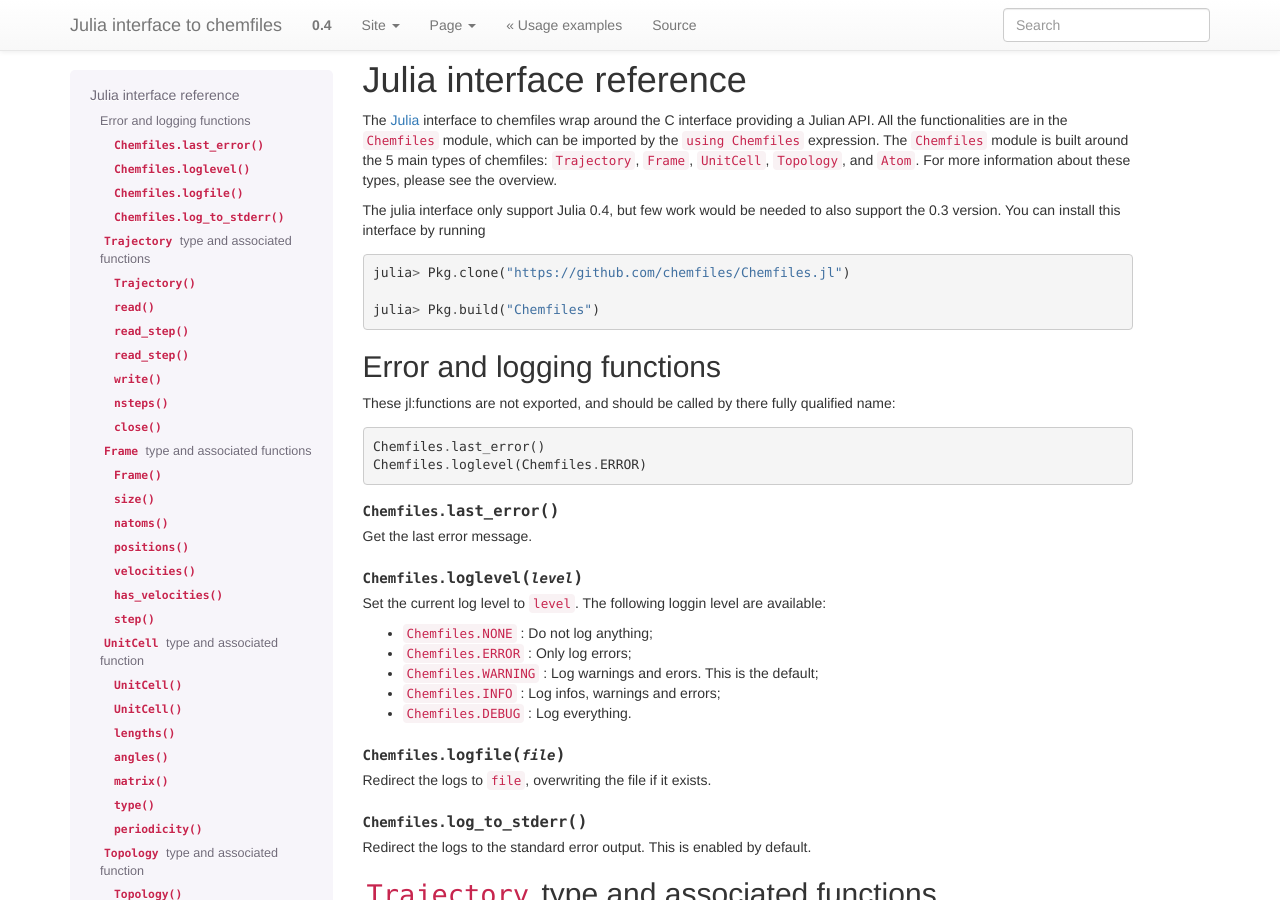
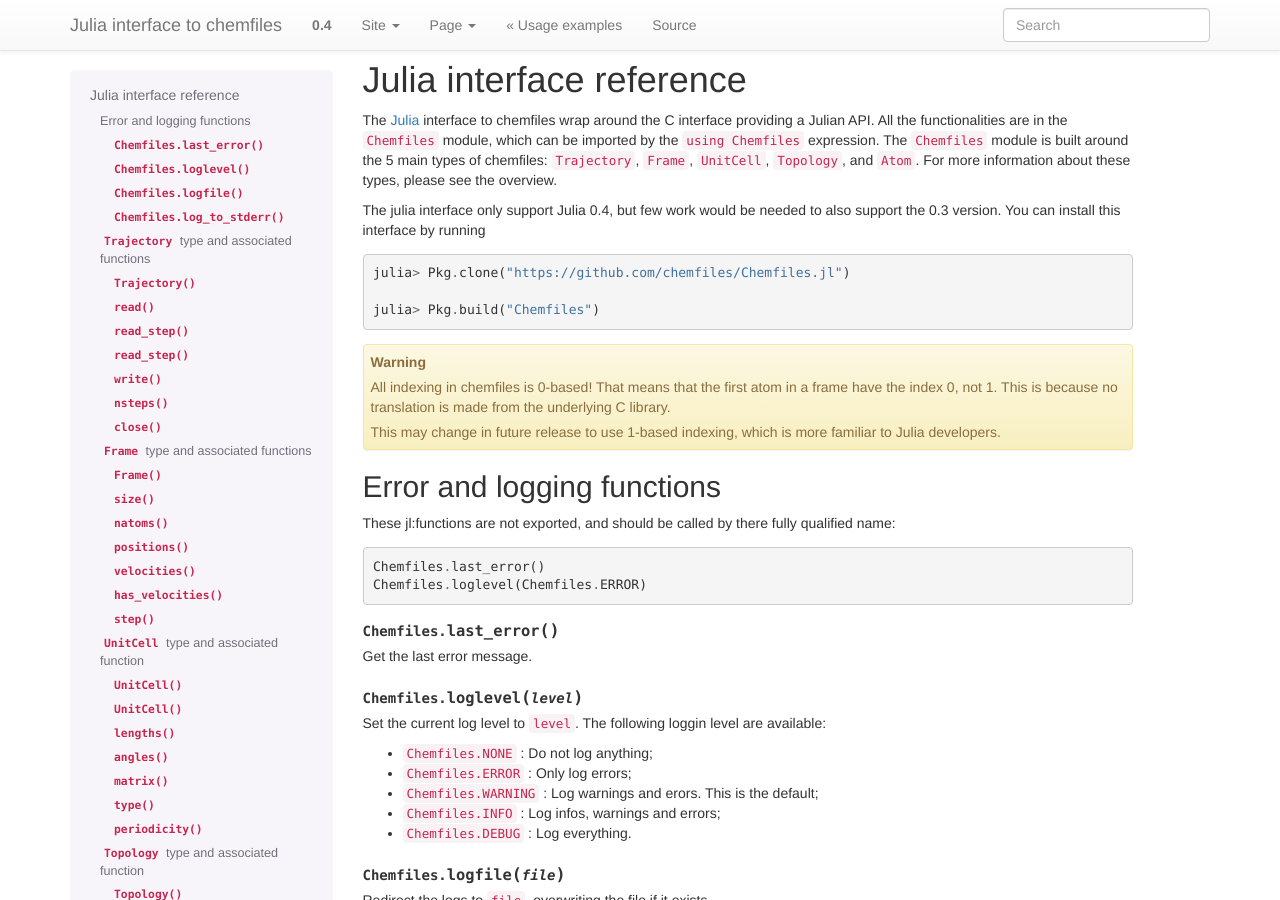
Before and after one commit to chemfiles/Chemfiles.jl, a Sphinx documentation site: the page built from doc/reference.rst, in a window 1280 px wide and 900 px high. Built offline with Sphinx 7.4.7, drawn with Linux system fonts in a browser that asks for light colours.

Commit message:
[doc] Add a warning about 1-based indexing
[ci skip]

```diff
--- a/doc/reference.rst
+++ b/doc/reference.rst
@@ -19,6 +19,14 @@ support the 0.3 version. You can install this interface by running
     julia> Pkg.build("Chemfiles")
 
 .. _Julia: http://julialang.org/
+
+.. warning::
+   All indexing in chemfiles is 0-based! That means that the first atom in a frame
+   have the index 0, not 1. This is because no translation is made from the
+   underlying C library.
+
+   This may change in future release to use 1-based indexing, which is more familiar
+   to Julia developers.
 
 Error and logging functions
 ---------------------------
```
